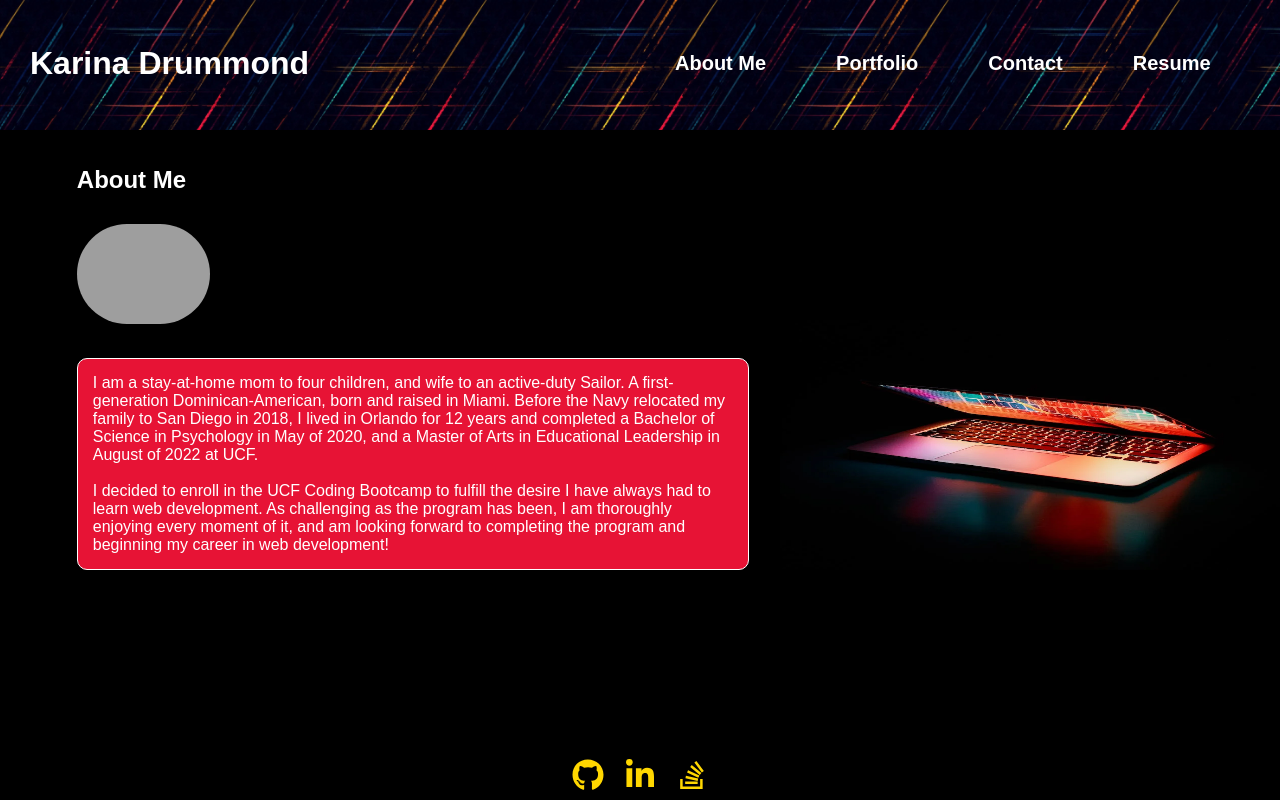
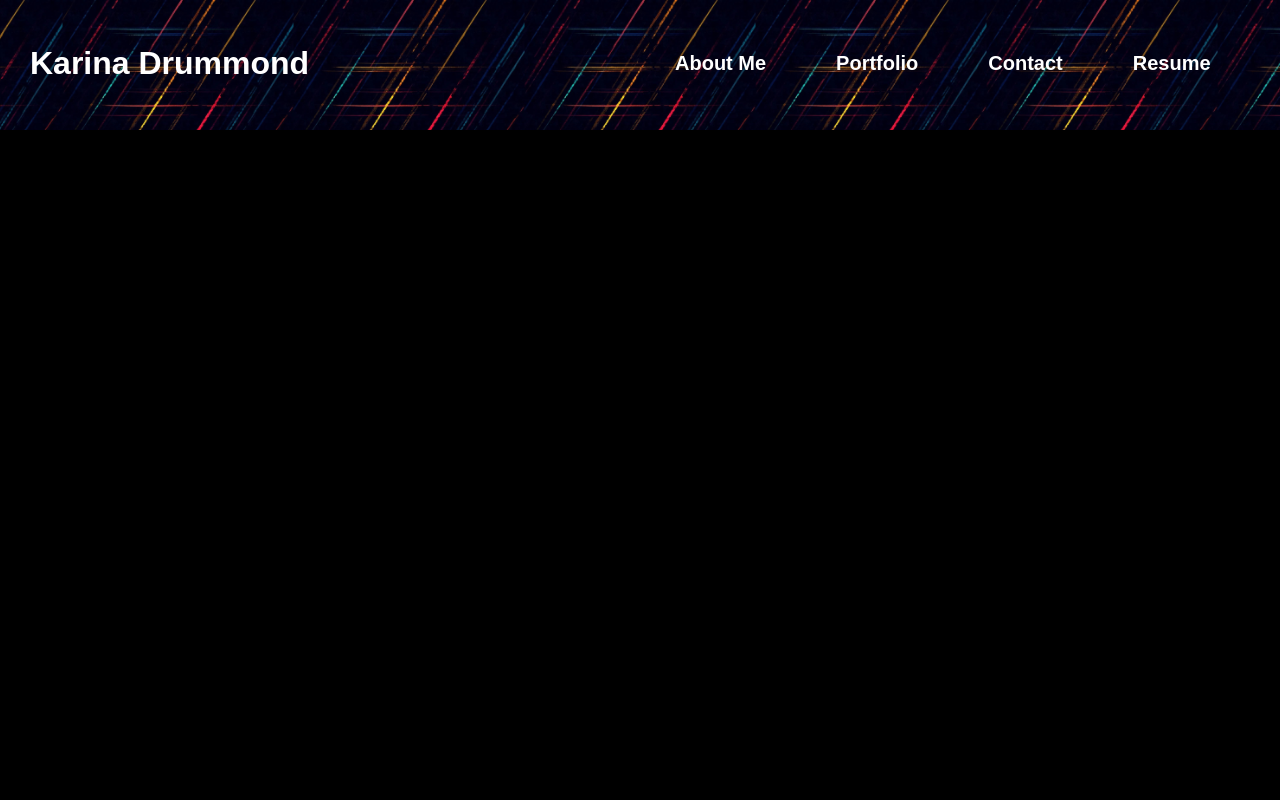
Before and after one commit to kdrummond528/React_Portfolio, a React (Create React App) app in the folder react_portfolio/: page / in a window 1280 px wide. Built offline with nearby package versions, Linux system fonts and the light colour scheme; grey boxes are pictures that could not be loaded.

Commit message:
modified project index.jsx and app.js, added react router dom npm package

```diff
--- a/package.json
+++ b/package.json
@@ -1,5 +1,6 @@
 {
   "dependencies": {
-    "react-icons": "^4.7.1"
+    "react-icons": "^4.7.1",
+    "react-router-dom": "^6.4.4"
   }
 }
--- a/react_portfolio/src/App.js
+++ b/react_portfolio/src/App.js
@@ -1,5 +1,9 @@
 import React, { useState } from 'react';
 import './App.css';
+
+import { BrowserRouter, Routes, Route } from 'react-router-dom';
+
+import Header from "./components/HeaderNav";
 import Nav from "./components/HeaderNav";
 import About from "./components/About";
 import Portfolio from "./components/Portfolio";
@@ -12,28 +16,36 @@
   const [pageIndex, setPageIndex] = useState(0);
 
   return (
-    <div>
-      <Nav
-        showAbout={() => setPageIndex(0)}
-        showPortfolio={() => setPageIndex(1)}
-        showContact={() => setPageIndex(2)}
-        showResume={() => setPageIndex(3)}
-      />
-      {pageIndex === 0 ? (
-        <About />
-      ) : pageIndex === 1 ? (
-        <Portfolio />
-      ) : pageIndex === 2 ? (
-        <Contact />
-      ) : pageIndex === 3 ? (
-        <Resume />
-      ) : (
-        <About />
-      )}
+    <Header>
+      <BrowserRouter>
+        <Routes>
+          <Route path='/' element={<About />}></Route>
+        </Routes>
+      </BrowserRouter>
+    </Header>
 
-      <Footer />
+    // <div>
+    //   <Nav
+    //     showAbout={() => setPageIndex(0)}
+    //     showPortfolio={() => setPageIndex(1)}
+    //     showContact={() => setPageIndex(2)}
+    //     showResume={() => setPageIndex(3)}
+    //   />
+    //   {pageIndex === 0 ? (
+    //     <About />
+    //   ) : pageIndex === 1 ? (
+    //     <Portfolio />
+    //   ) : pageIndex === 2 ? (
+    //     <Contact />
+    //   ) : pageIndex === 3 ? (
+    //     <Resume />
+    //   ) : (
+    //     <About />
+    //   )}
 
-    </div>
+    //   <Footer />
+
+    // </div>
 
   );
 }
--- a/react_portfolio/src/components/Project/index.jsx
+++ b/react_portfolio/src/components/Project/index.jsx
@@ -1,4 +1,5 @@
 import React from 'react';
+
 
 const Project = () => {
     return (
```
Also changed, not shown: 1 other file (tests, documents, lock files or other folders).
